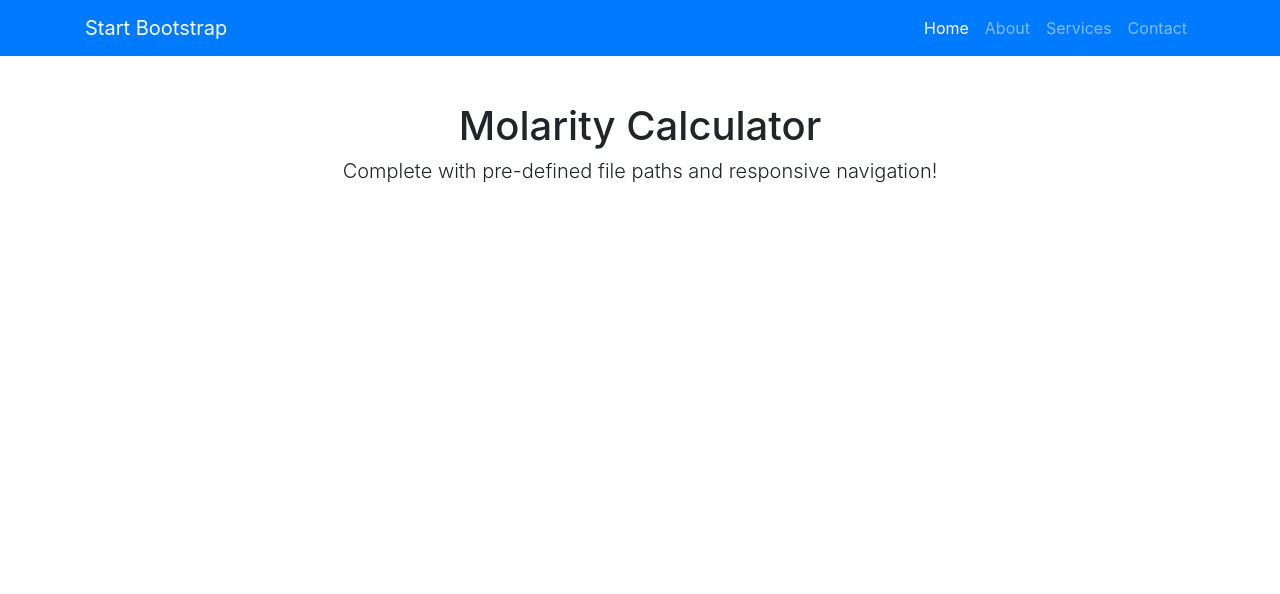
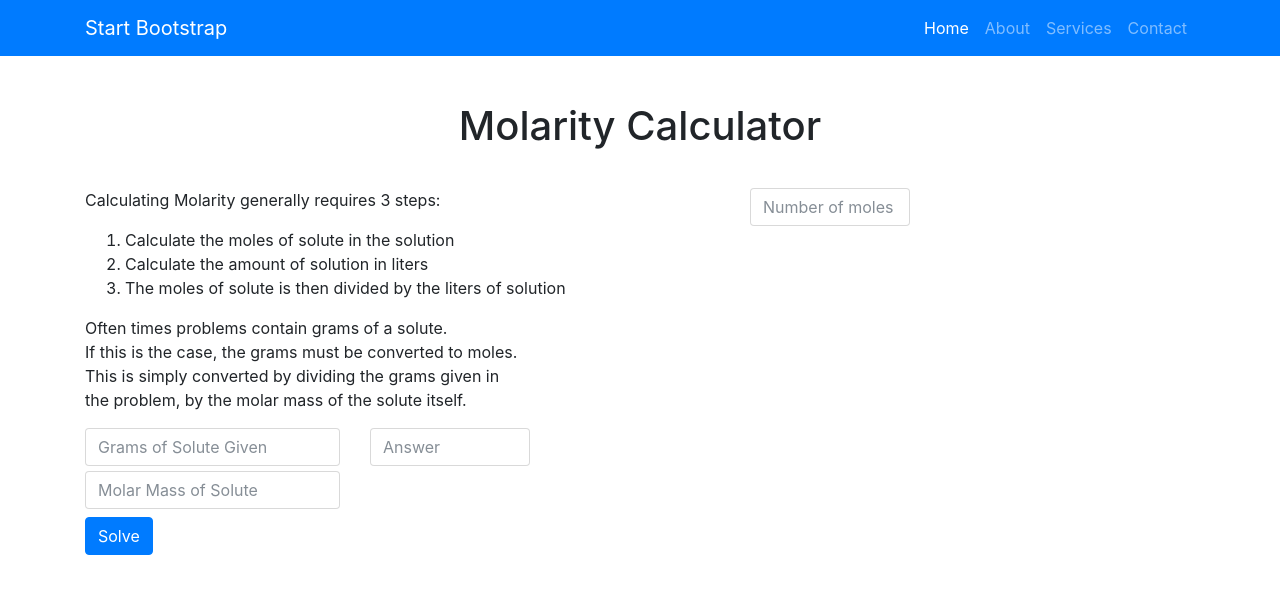
Before and after one commit to Mrjkheath/Mrjkheath.github.io, a website: page Molarity Calculator/index.html in a window 1280 px wide. Drawn offline with Linux system fonts and the light colour scheme.

Commit message:
Molarity Calculator in Progress

```diff
--- a/Molarity Calculator/index.html
+++ b/Molarity Calculator/index.html
@@ -8,7 +8,7 @@
     <meta name="description" content="">
     <meta name="author" content="">
 
-    <title>Bare - Start Bootstrap Template</title>
+    <title>Molarity Calculator</title>
 
     <!-- Bootstrap core CSS -->
     <link href="vendor/bootstrap/css/bootstrap.min.css" rel="stylesheet">
@@ -23,6 +23,14 @@
           padding-top: 56px;
         }
       }
+        p{
+            text-align: left
+        }
+
+        input {
+          display: inline-block;
+          float: left;
+        }
 
     </style>
 
@@ -62,16 +70,52 @@
     <div class="container">
       <div class="row">
         <div class="col-lg-12 text-center">
-          <h1 class="mt-5">Molarity Calculator</h1>
-          <p class="lead">Complete with pre-defined file paths and responsive navigation!</p>
+          <h1 class="mt-5" style="margin-bottom:40px">Molarity Calculator</h1>
         </div>
       </div>
+        <div class="row">
+            <div class="col-lg-7 text-left">
+                <p>Calculating Molarity generally requires 3 steps:<br></p>
+                <ol>
+                    <li>Calculate the moles of solute in the solution</li>
+                    <li>Calculate the amount of solution in liters</li>
+                    <li>The moles of solute is then divided by the liters of solution</li>
+                </ol>
+                <p>Often times problems contain grams of a solute.<br>
+                If this is the case, the grams must be converted to moles.<br>
+                This is simply converted by dividing the grams given in <br>
+                the problem, by the molar mass of the solute itself.</p>
+            </div>
+            <div class="col-lg-2">
+                <input type="text" class="form-control" id="numberOfMoles" placeholder="Number of moles">
+            </div>
+        </div>
+        <div class="row">
+            <div class="col-lg-3">
+                <input type="text" class="form-control" id="numberOfGramsGiven" placeholder="Grams of Solute Given">
+            </div>
+            <div class="col-lg-2">
+                <input type="text" style="margin-bottom:5px" class="form-control" id="gramConversionAnswer" placeholder="Answer">
+                <!--button type="button" class="btn btn-primary" id="gramButton" onclick="convertToMoles(numberOfGramsGiven, molarMass)">Solve</button-->
+            </div>
+        </div>
+        <div class="row">
+            <div class="col-lg-3">
+                <input type="text" class="form-control" id="molarMass" placeholder="Molar Mass of Solute">
+                <button type="button" class="btn btn-primary" id="gramButton" style="margin-top:8px" onclick="convertToMoles(numberOfGramsGiven, molarMass)">Solve</button>
+            </div>
+        </div>
     </div>
 
-    <!-- Bootstrap core JavaScript -->
+    <!-- Bootstrap core JavaScript-->
     <script src="vendor/jquery/jquery.min.js"></script>
     <script src="vendor/popper/popper.min.js"></script>
     <script src="vendor/bootstrap/js/bootstrap.min.js"></script>
+    <script>
+      function convertToMoles(numberOfGramsGiven, molarMass){
+        return numberOfGramsGiven / molarmass;
+      }
+    </script>
 
   </body>
 
```
